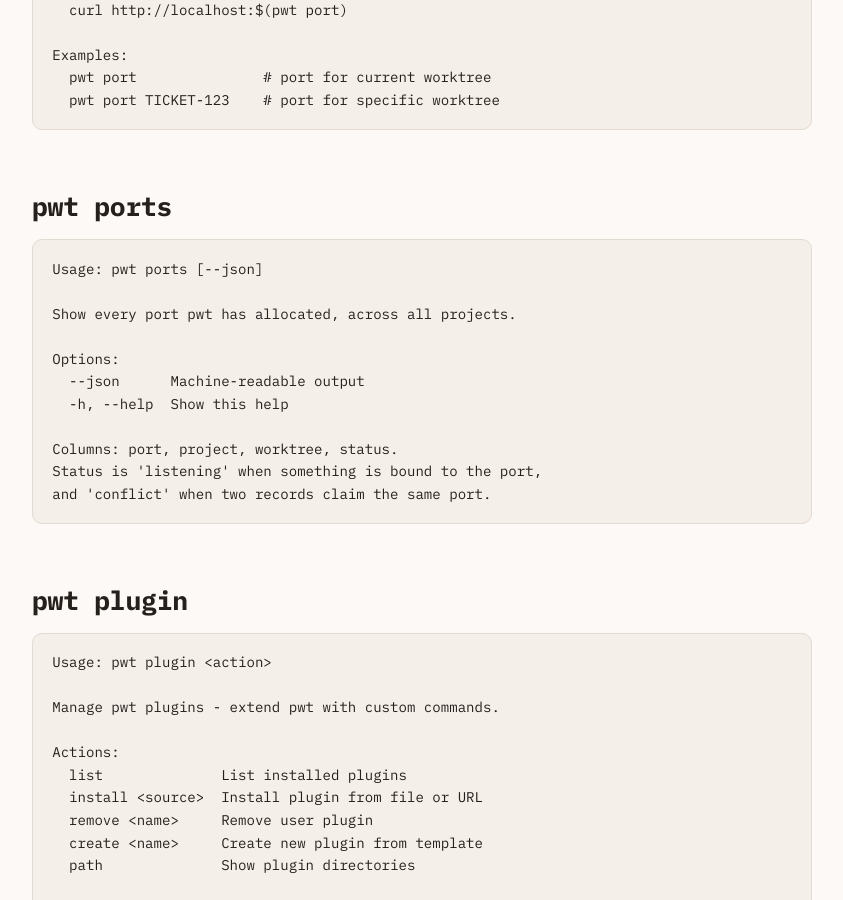
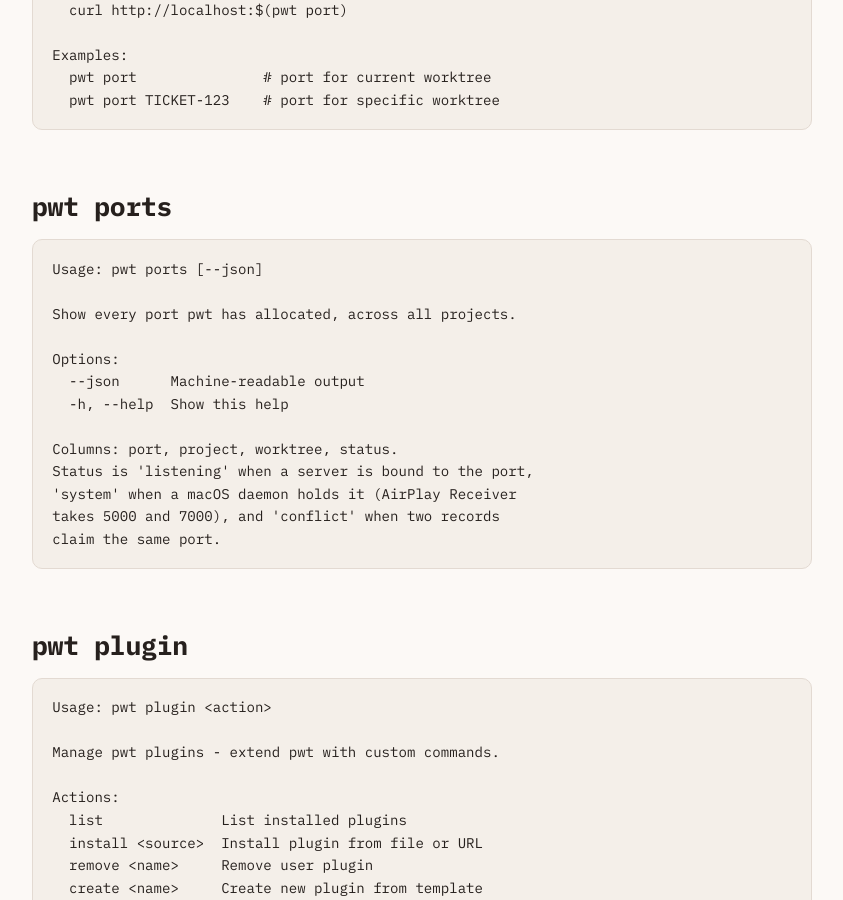
Before and after one commit to jonasporto/pwt, a Jekyll site: the page built from site/docs/commands.md, in a window 1280 px wide and 900 px high, scrolled down 18309 px. Shown: the whole window, without its empty margins (218-1061 px from the left). Built offline with Jekyll 4.4.1, drawn with Linux system fonts in a browser that asks for light colours.

Commit message:
Tell a system daemon apart from a dev server on every port check
macOS AirPlay Receiver (ControlCenter) binds 5000 and 7000 by default,
which is where Flask, Rails and most base-port conventions start. The
filter for that existed in exactly one function, used only by
`pwt list -v`; every other occupancy check grew independently and never
learned it.

Consequences on a machine with AirPlay on:

- `pwt ports` and `pwt servers` reported "listening" with nothing running
- `pwt server wait` returned Ready instantly, so an agent proceeded to
  call a server that did not exist
- `pwt info` reported the daemon's pid as the worktree's server
- `pwt remove` refused to remove a worktree, and `--kill-port` sent
  kill -9 to ControlCenter

One classifier in bin/pwt now answers it, with the pattern list as two
regex constants shared by the shell checks and the awk pass that
classifies a whole lsof snapshot in a single ps call. A port counts as
system only when every listener on it is one, so a dev server sharing
the port still reads as taken. Allocation is unchanged: a system-held
port stays unavailable, because you cannot bind what the daemon holds.

Also fixes `pwt list -v` checking the main checkout against a hardcoded
5000 instead of the project's own base_port.

````diff
--- a/site/docs/commands.md
+++ b/site/docs/commands.md
@@ -816,8 +816,10 @@ Options:
   -h, --help  Show this help
 
 Columns: port, project, worktree, status.
-Status is 'listening' when something is bound to the port,
-and 'conflict' when two records claim the same port.
+Status is 'listening' when a server is bound to the port,
+'system' when a macOS daemon holds it (AirPlay Receiver
+takes 5000 and 7000), and 'conflict' when two records
+claim the same port.
 ```
 
 ## pwt plugin {#plugin}
````
Also changed, not shown: site/docs/agents.md (+4 -1 lines), skills/pwt-cli/SKILL.md (+4 -1 lines), CHANGELOG.md, README.md, 8 other files.
